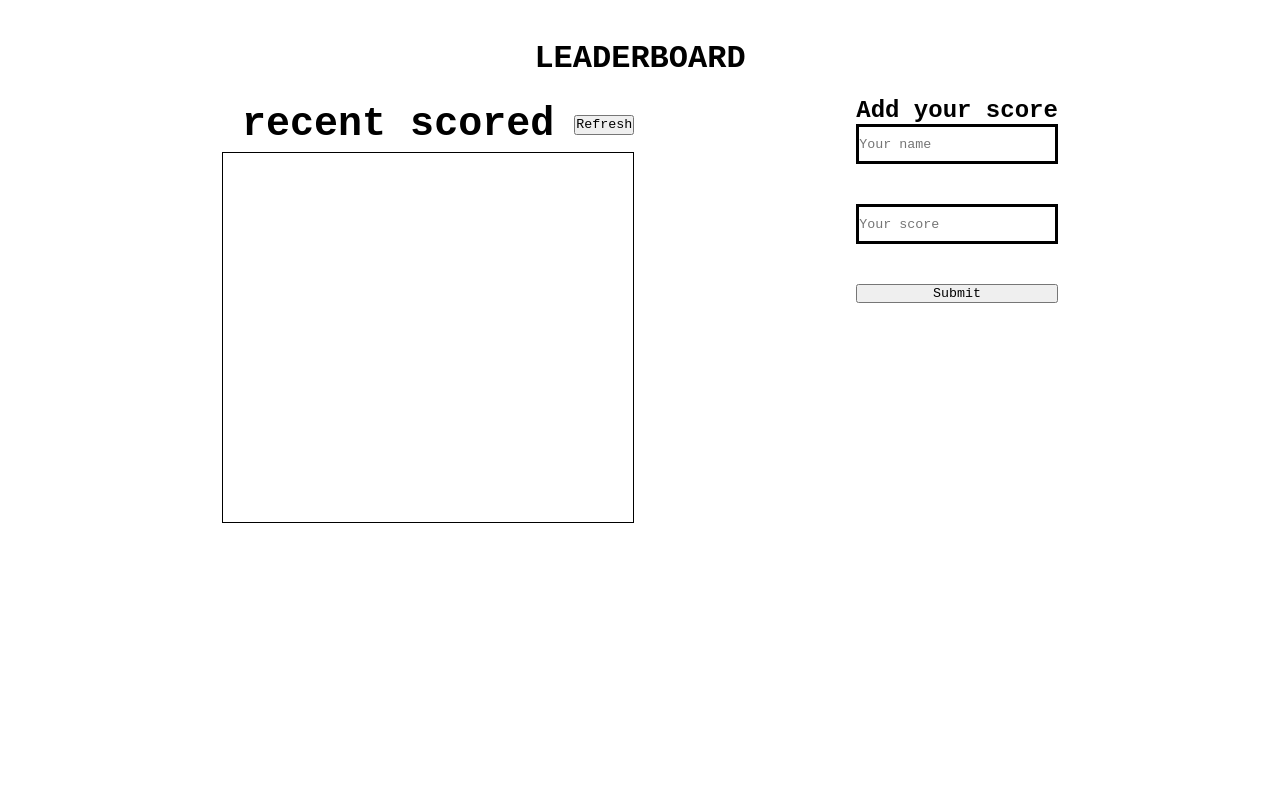
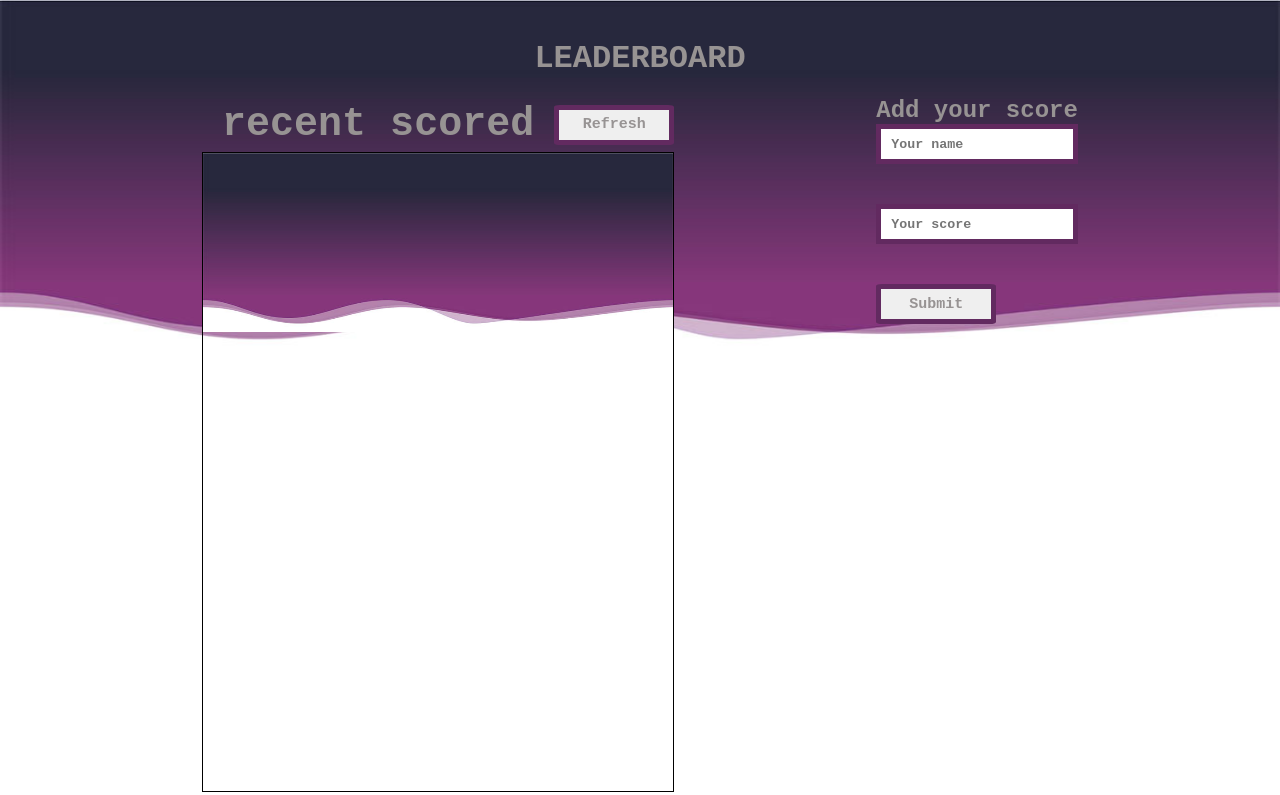
Before and after one commit to lisandroseia/Leaderboard, a website built with webpack: page src/index.html in a window 1280 px wide. Built offline with nearby package versions, Linux system fonts and the light colour scheme; no server answers.

Commit message:
Finish styling

```diff
--- a/src/style.css
+++ b/src/style.css
@@ -3,6 +3,12 @@
   margin: 0;
   padding: 0;
   font-family: 'Courier New', Courier, monospace;
+  color: rgb(151, 147, 147);
+}
+
+body{
+  background: url(../assets/bg3.png) no-repeat center top;
+  background-size: 100% 45%;
 }
 
 h1 {
@@ -28,14 +34,37 @@ form {
 
 .text-input {
   height: 40px;
-  border: 3px solid #000;
+  padding: 10px;
+  border: 5px solid rgb(98 42 96);
+  color: #000;
+  font-weight: bold;
+}
+
+.text-input::placeholder{
+  font-weight: bold;
+}
+
+.text-input:focus{
+  outline: none;
+  box-shadow: 2px 1px 17px 5px rgba(87,31,115,0.75);
+  -webkit-box-shadow: 2px 1px 17px 5px rgba(87,31,115,0.75);
+  -moz-box-shadow: 2px 1px 17px 5px rgba(87,31,115,0.75);
 }
 
 .board {
+  overflow-y: scroll;
   border: 1px solid #000;
   width: 100%;
-  height: 180%;
-  overflow-y: scroll;
+  min-height: 80vh;
+  max-height: 81vh;
+  background:  url(../assets/bg3.png) no-repeat center top;
+  background-size: 100% 28%;
+  /* padding: 5px 0 0 5px; */
+}
+
+.player{
+  color: #000;
+  font-weight: bold;
 }
 
 .board-head {
@@ -50,6 +79,24 @@ form {
   margin: 5px 20px;
 }
 
-.refresh-btn {
-  height: 20px;
+
+
+button{
+  width: 120px;
+  height: 40px;
+  border: 5px solid rgb(98 42 96);
+  border-radius: 5%;
+  font-weight: bold;
+  font-size: 15px;
 }
+
+button:hover{
+  cursor: pointer;
+  box-shadow: 2px 1px 17px 5px rgba(87,31,115,0.75);
+  -webkit-box-shadow: 2px 1px 17px 5px rgba(87,31,115,0.75);
+  -moz-box-shadow: 2px 1px 17px 5px rgba(87,31,115,0.75);
+}
+
+button:active{
+  background-color: rgba(100, 5, 87, 0.466);
+}
```
Also changed, not shown: assets/bg.jpg (added), assets/bg2.jpg (added), assets/bg3.png (added).
